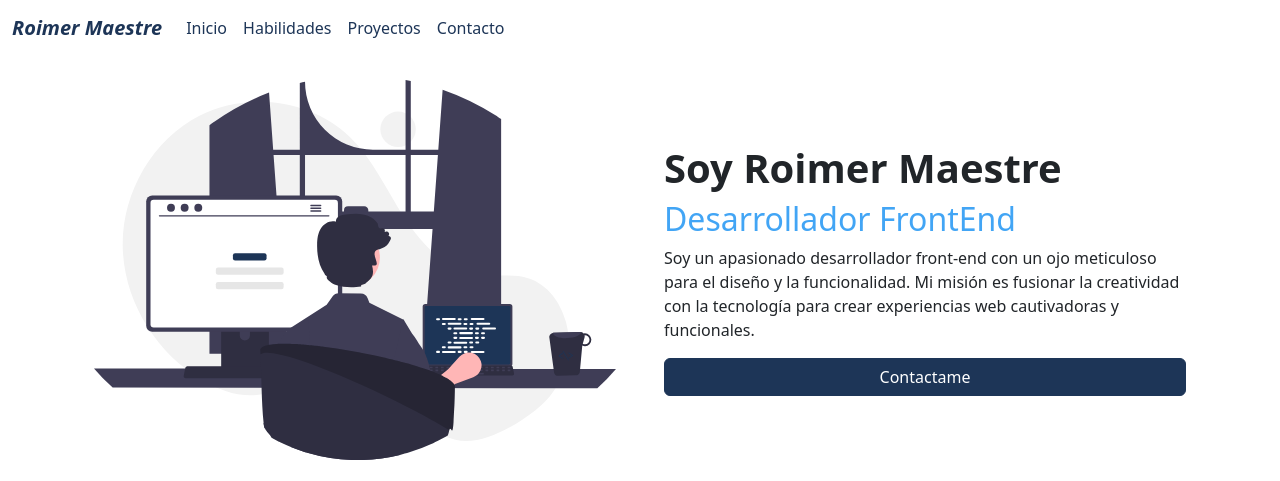
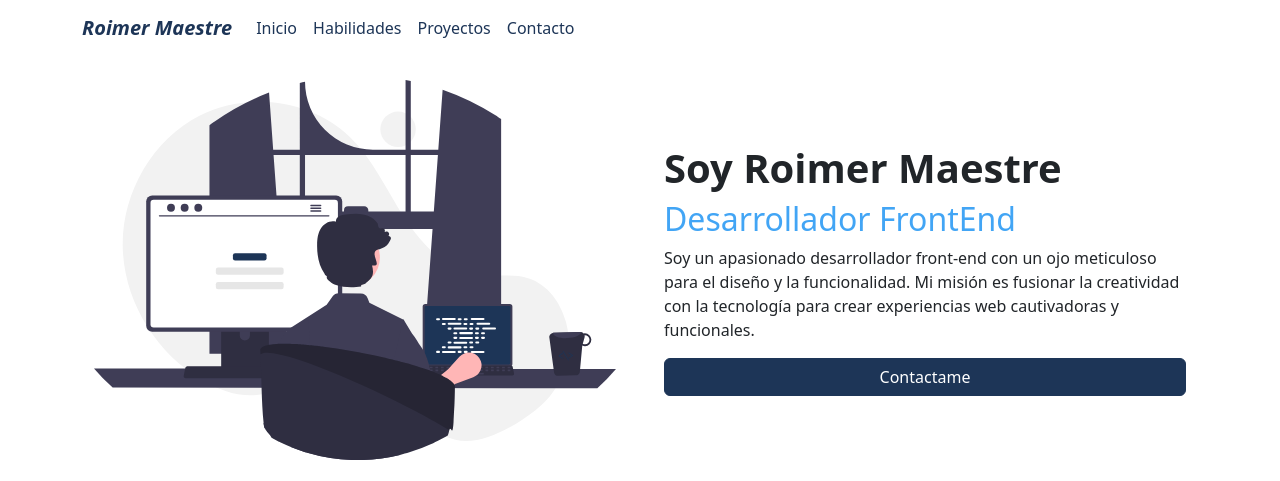
Before and after one commit to RoimerMaestre/Portafolio, a website: page index.html in a window 1280 px wide. Shown: the top 481 px of the page. Drawn offline with nearby package versions, Linux system fonts and the light colour scheme.

Commit message:
se añade un contenedor al menu nav

```diff
--- a/index.html
+++ b/index.html
@@ -13,8 +13,8 @@
     ></script>
   </head>
   <body class="bg-succes">
-    <!-- inicio de mnu de navegacion -->
-    <nav class="navbar navbar-expand-lg">
+    <!-- inicio de menu de navegacion -->
+    <nav class="container navbar navbar-expand-lg">
       <div class="container-fluid">
         <a class="navbar-brand text-primary fw-bold" href="#"
           ><em>Roimer Maestre</em></a
@@ -164,7 +164,7 @@
             alt="img-meet"
           />
         </div>
-          <div class="col-12 col-md-3 my-2 text-center" >
+        <div class="col-12 col-md-3 my-2 text-center">
           <img
             src="./assets/img/meetcoffee.png"
             class="img-coffe"
```
Also changed, not shown: assets/sass/layout/_mains.scss (+4 -4 lines), 1 other file. Lines whose indentation alone changed are shown as unchanged.
